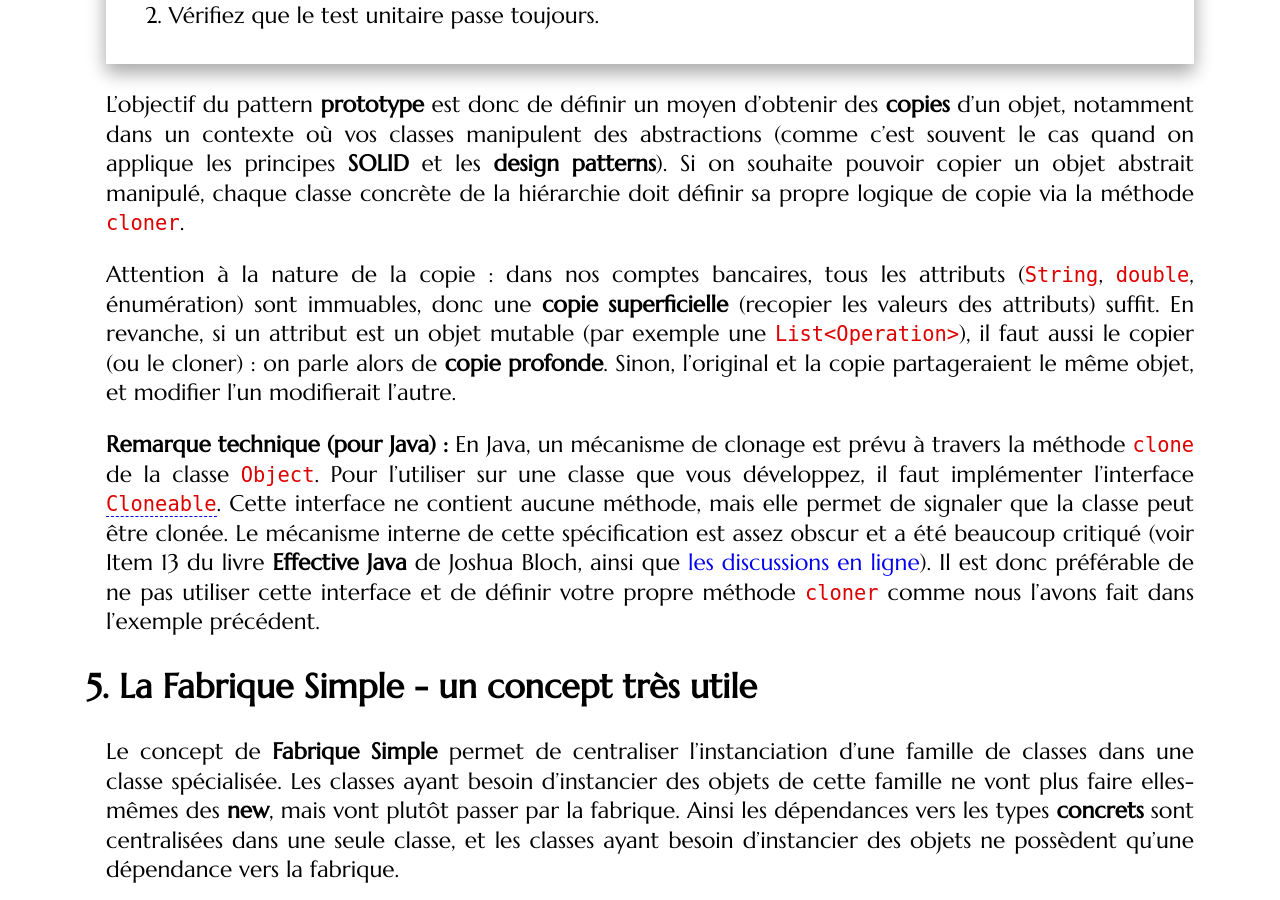
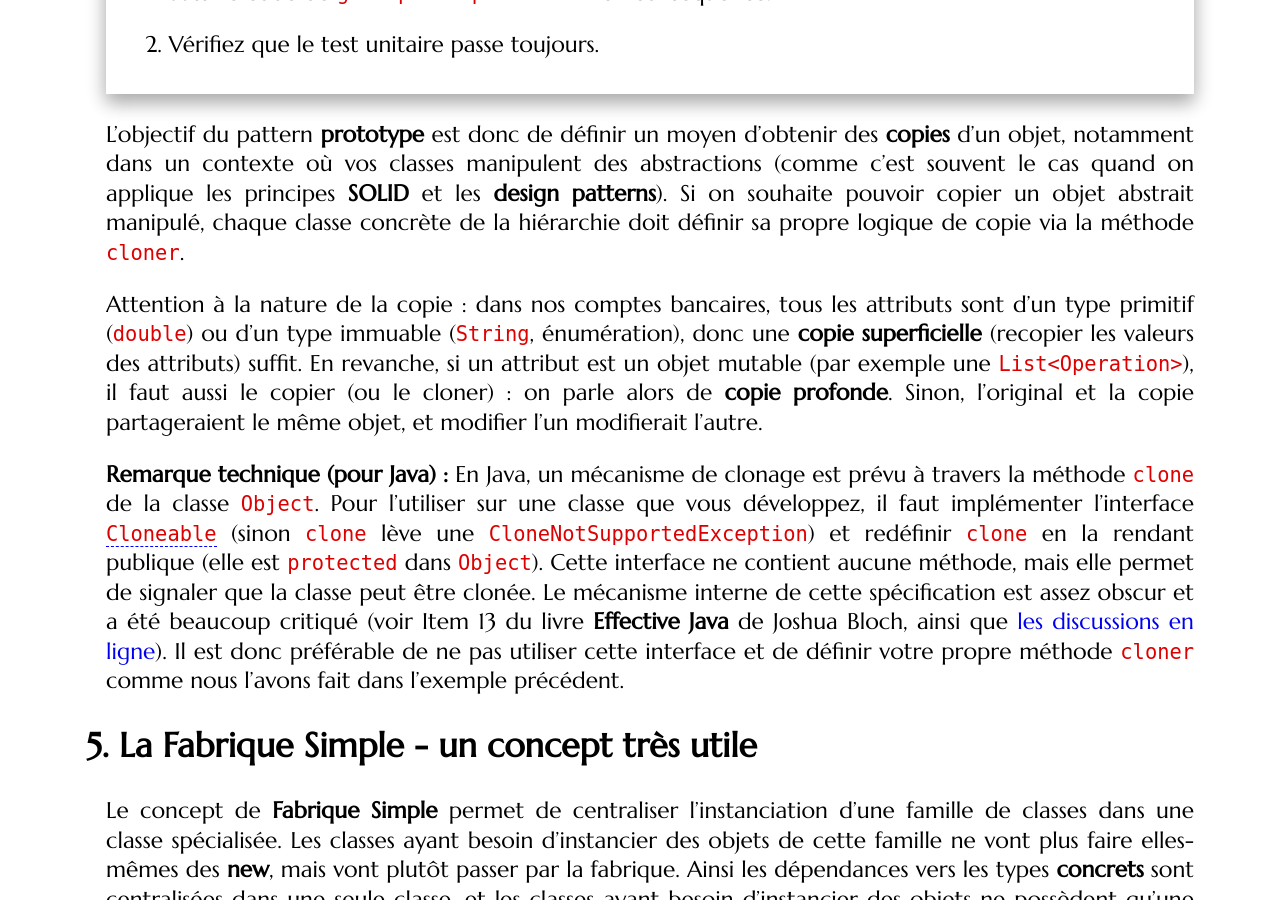
Before and after one commit to mgasquet/R304-QualiteDeveloppement, a Jekyll site: the page built from tutorials/tutorial4.md, in a window 1280 px wide and 900 px high, scrolled down 30347 px. Built offline with Jekyll 4.4.1, drawn with Linux system fonts in a browser that asks for light colours; some web fonts are replaced; some of the changed text lies outside the part shown.

Commit message:
quelques précisions

````diff
--- a/tutorials/tutorial4.md
+++ b/tutorials/tutorial4.md
@@ -124,7 +124,7 @@ public class Service {
   private Service() {}
 
   // On appelle systématiquement cette méthode pour récupérer l'instance "globale"
-  public synchronized static Service getInstance() {
+  public static synchronized Service getInstance() {
     if(INSTANCE == null) {
       INSTANCE = new Service();
     }
@@ -218,7 +218,7 @@ public class Service {
 
   private Service() {}
 
-  public synchronized static Service getInstance() {
+  public static synchronized Service getInstance() {
     if(INSTANCE == null) {
       INSTANCE = new Service();
     }
@@ -889,9 +889,10 @@ Réalisez le **diagramme de séquence des interactions** permettant de modélise
 
 L'objectif du pattern **prototype** est donc de définir un moyen d'obtenir des **copies** d'un objet, notamment dans un contexte où vos classes manipulent des abstractions (comme c'est souvent le cas quand on applique les principes **SOLID** et les **design patterns**). Si on souhaite pouvoir copier un objet abstrait manipulé, chaque classe concrète de la hiérarchie doit définir sa propre logique de copie via la méthode `cloner`.
 
-Attention à la nature de la copie : dans nos comptes bancaires, tous les attributs (`String`, `double`, énumération) sont immuables, donc une **copie superficielle** (recopier les valeurs des attributs) suffit. En revanche, si un attribut est un objet mutable (par exemple une `List<Operation>`), il faut aussi le copier (ou le cloner) : on parle alors de **copie profonde**. Sinon, l'original et la copie partageraient le même objet, et modifier l'un modifierait l'autre.
-
-**Remarque technique (pour Java) :** En Java, un mécanisme de clonage est prévu à travers la méthode `clone` de la classe `Object`. Pour l'utiliser sur une classe que vous développez, il faut implémenter l'interface [`Cloneable`](https://docs.oracle.com/en/java/javase/21/docs/api/java.base/java/lang/Cloneable.html). Cette interface ne contient aucune méthode, mais elle permet de signaler que la classe peut être clonée. Le mécanisme interne de cette spécification est assez obscur et a été beaucoup critiqué (voir Item 13 du livre **Effective Java** de Joshua Bloch, ainsi que [les discussions en ligne](https://stackoverflow.com/questions/4081858/how-does-cloneable-work-in-java-and-how-do-i-use-it)). Il est donc préférable de ne pas utiliser cette interface et de définir votre propre méthode `cloner` comme nous l'avons fait dans l'exemple précédent.
+Attention à la nature de la copie : dans nos comptes bancaires,
+tous les attributs sont d'un type primitif (`double`) ou d'un type immuable (`String`, énumération), donc une **copie superficielle** (recopier les valeurs des attributs) suffit. En revanche, si un attribut est un objet mutable (par exemple une `List<Operation>`), il faut aussi le copier (ou le cloner) : on parle alors de **copie profonde**. Sinon, l'original et la copie partageraient le même objet, et modifier l'un modifierait l'autre.
+
+**Remarque technique (pour Java) :** En Java, un mécanisme de clonage est prévu à travers la méthode `clone` de la classe `Object`. Pour l'utiliser sur une classe que vous développez, il faut implémenter l'interface [`Cloneable`](https://docs.oracle.com/en/java/javase/21/docs/api/java.base/java/lang/Cloneable.html) (sinon `clone` lève une `CloneNotSupportedException`) et redéfinir `clone` en la rendant publique (elle est `protected` dans `Object`). Cette interface ne contient aucune méthode, mais elle permet de signaler que la classe peut être clonée. Le mécanisme interne de cette spécification est assez obscur et a été beaucoup critiqué (voir Item 13 du livre **Effective Java** de Joshua Bloch, ainsi que [les discussions en ligne](https://stackoverflow.com/questions/4081858/how-does-cloneable-work-in-java-and-how-do-i-use-it)). Il est donc préférable de ne pas utiliser cette interface et de définir votre propre méthode `cloner` comme nous l'avons fait dans l'exemple précédent.
 
 ## La Fabrique Simple - un concept très utile
 
@@ -1039,7 +1040,7 @@ public class MonstreFactory {
 
   private MonstreFactory() {}
 
-  public synchronized static MonstreFactory getInstance() {
+  public static synchronized MonstreFactory getInstance() {
     if(INSTANCE == null) {
       INSTANCE = new MonstreFactory();
     }
@@ -1175,7 +1176,7 @@ public class CafeFactory {
 
   private CafeFactory() {}
 
-  public synchronized static CafeFactory getInstance() {
+  public static synchronized CafeFactory getInstance() {
     if(INSTANCE == null) {
       INSTANCE = new CafeFactory();
     }
@@ -1237,7 +1238,7 @@ public class CafeFactory {
 
   private CafeFactory() {}
 
-  public synchronized static CafeFactory getInstance() {
+  public static synchronized CafeFactory getInstance() {
     if(INSTANCE == null) {
       INSTANCE = new CafeFactory();
     }
@@ -1597,7 +1598,7 @@ public class MonstreFactory {
 
   private MonstreFactory() {}
 
-  public synchronized static MonstreFactory getInstance() {
+  public static synchronized MonstreFactory getInstance() {
     if(INSTANCE == null) {
       INSTANCE = new MonstreFactory();
     }
@@ -1971,7 +1972,7 @@ Vous avez donc sûrement trouvé une solution exploitant plusieurs **méthodes f
 
 Cependant, cette solution, même si globalement acceptable, n'est pas forcément la plus qualitative :
 * Il y a une duplication de code entre vos classes de débogage et vos classes d'armée.
-* La solution actuelle fonctionne mais repose excessivement sur l'héritage pour choisir les produits : les sous‑classes (`ArmeeHumaine`/`ArmeeOrc`, `DebugueurHumain`/`DebugueurOrc`) se contentent d'instancier directement des classes concrètes via `new`. Quand seule la production d'objets varie, il est préférable de déléguer cette responsabilité à une fabrique injectée (**la composition** faible + **injection de dépendances**) plutôt que de multiplier des sous‑classes.
+* La solution actuelle fonctionne mais repose excessivement sur l'héritage pour choisir les produits : les sous-classes (`ArmeeHumaine`/`ArmeeOrc`, `DebugueurHumain`/`DebugueurOrc`) se contentent d'instancier directement des classes concrètes via `new`. Quand seule la production d'objets varie, il est préférable de déléguer cette responsabilité à une fabrique injectée (**la composition** faible + **injection de dépendances**) plutôt que de multiplier des sous-classes.
 * Cette implémentation pourrait aussi poser un problème si on souhaite pouvoir **changer dynamiquement le comportement de création** souhaité.
 
 Imaginons que nous souhaitons faire en sorte qu'une armée puisse être **vaincue** par une autre armée. L'armée vaincue n'est pas détruite et continue d'exister (et on conserve les soldats encore vivants et les armes). Cependant, l'armée victorieuse impose son mode de fonctionnement à l'armée vaincue : elle produira maintenant les mêmes unités, les mêmes armes et les mêmes sorts que l'armée victorieuse.
@@ -2345,7 +2346,7 @@ public class PlaineFactory implements AbstractNiveauFactory {
 
   private PlaineFactory() {}
 
-  public synchronized static AbstractNiveauFactory getInstance() {
+  public static synchronized AbstractNiveauFactory getInstance() {
     if(INSTANCE == null) {
       INSTANCE = new PlaineFactory();
     }
@@ -2362,7 +2363,7 @@ public class ChateauHanteFactory implements AbstractNiveauFactory {
 
   private ChateauHanteFactory() {}
 
-  public synchronized static AbstractNiveauFactory getInstance() {
+  public static synchronized AbstractNiveauFactory getInstance() {
     if(INSTANCE == null) {
       INSTANCE = new ChateauHanteFactory();
     }
@@ -2570,13 +2571,13 @@ Pour gérer l'instance concrète utilisée, on pourrait par exemple utiliser un
 Par exemple, imaginons que nous souhaitons que notre **Jeu**, à un instant t, ne fonctionne qu'avec des **Plaines** ou qu'avec des **Châteaux Hantés** :
 
 ```java
-// On transforme notre interface en classe abstraite, car elle contient du code
-// Elle stocke l'instance concrète de la fabrique utilisée
+// On transforme notre interface en classe abstraite : elle doit stocker l'instance concrète  de la fabrique utilisée dans un attribut statique modifiable, ce qu'une interface ne permet pas (ses attributs sont implicitement public static final)
+
 public abstract class AbstractNiveauFactory {
 
 private static AbstractNiveauFactory INSTANCE;
 
-  public synchronized static AbstractNiveauFactory getInstance() {
+  public static synchronized AbstractNiveauFactory getInstance() {
     if(INSTANCE == null) {
       try {
             InputStream stream = ClassLoader.getSystemResourceAsStream("config/niveau_factory_config.txt");
````
Also changed, not shown: other parts of tutorials/tutorial4.md (+4 -4 lines).
